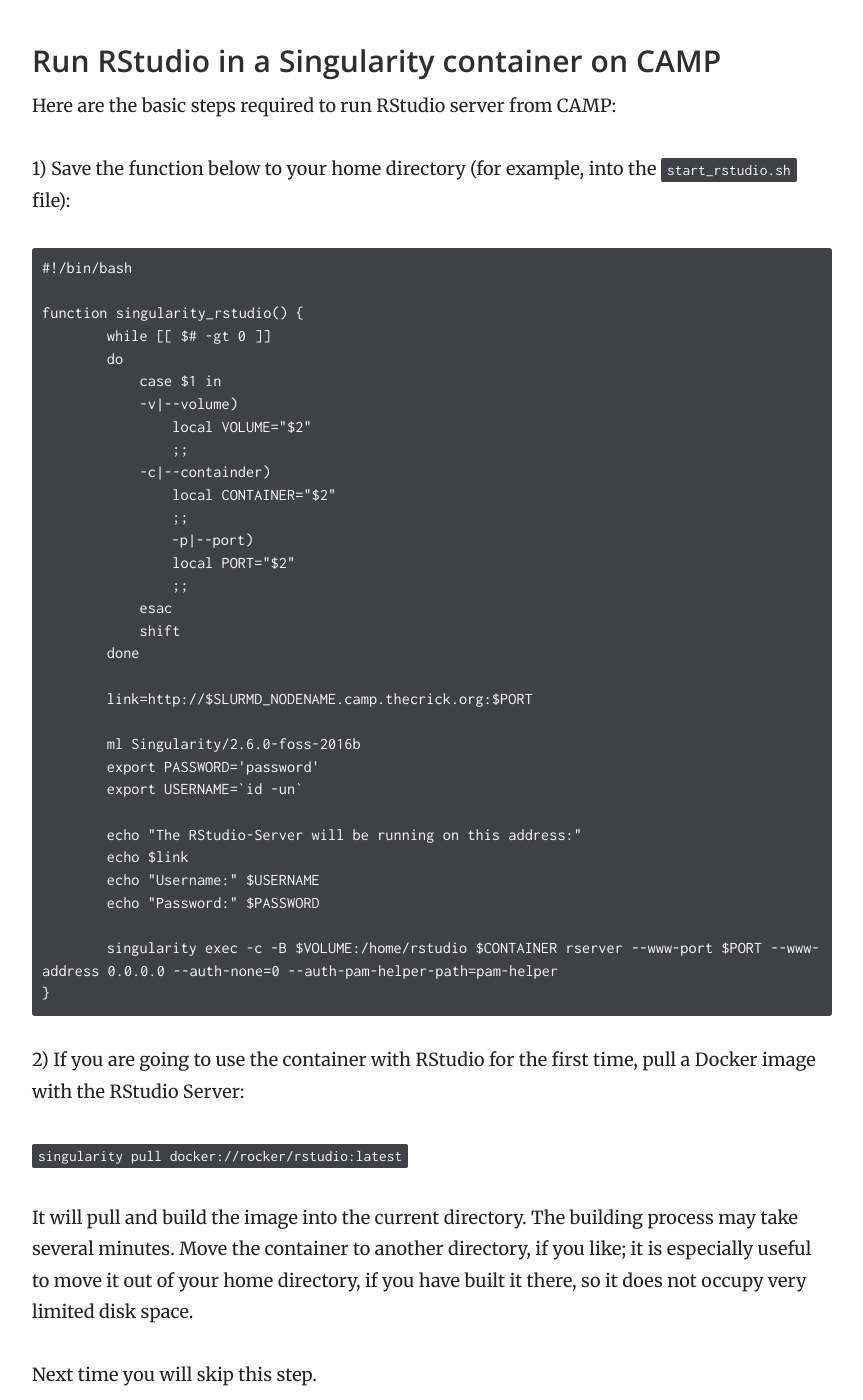
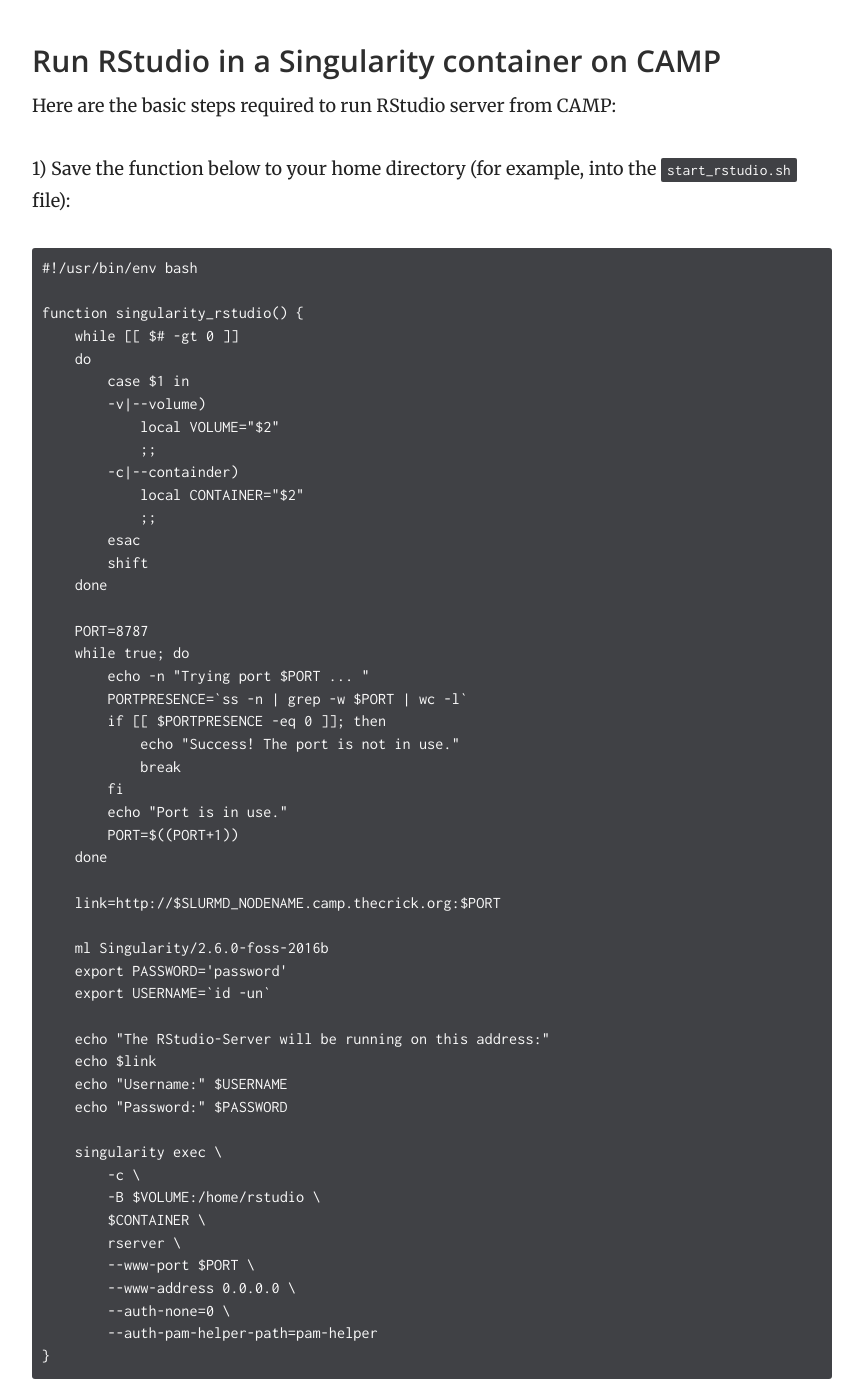
Before and after one commit to luslab/luslab.github.io, a Jekyll site: the page built from _docs/reproducibility/containerising_R.md, in a window 1280 px wide and 1400 px high, scrolled down 3263 px. Shown: the whole window, without its empty margins (358-1221 px from the left). Built offline with Jekyll 4.4.1, drawn with Linux system fonts in a browser that asks for light colours; some of the changed text lies outside the part shown.

Commit message:
Added port search for RStudio in a container

````diff
--- a/_docs/reproducibility/containerising_R.md
+++ b/_docs/reproducibility/containerising_R.md
@@ -107,37 +107,54 @@ Here are the basic steps required to run RStudio server from CAMP:
 1) Save the function below to your home directory (for example, into the `start_rstudio.sh` file):
 
 ```
-#!/bin/bash
+#!/usr/bin/env bash
 
 function singularity_rstudio() {
-	while [[ $# -gt 0 ]]
-	do
-	    case $1 in
-	    -v|--volume)
-	        local VOLUME="$2"
-	        ;;
-	    -c|--containder)
-	        local CONTAINER="$2"
-	        ;;
-	   	-p|--port)
-	        local PORT="$2"
-	        ;;
-	    esac
-	    shift
-	done
+    while [[ $# -gt 0 ]]
+    do
+        case $1 in
+        -v|--volume)
+            local VOLUME="$2"
+            ;;
+        -c|--containder)
+            local CONTAINER="$2"
+            ;;
+        esac
+        shift
+    done
 
-	link=http://$SLURMD_NODENAME.camp.thecrick.org:$PORT
+    PORT=8787
+    while true; do
+        echo -n "Trying port $PORT ... "
+        PORTPRESENCE=`ss -n | grep -w $PORT | wc -l`
+        if [[ $PORTPRESENCE -eq 0 ]]; then
+            echo "Success! The port is not in use."
+            break
+        fi
+        echo "Port is in use."
+        PORT=$((PORT+1))
+    done
 
-	ml Singularity/2.6.0-foss-2016b
-	export PASSWORD='password'
-	export USERNAME=`id -un`
+    link=http://$SLURMD_NODENAME.camp.thecrick.org:$PORT
 
-	echo "The RStudio-Server will be running on this address:"
-	echo $link
-	echo "Username:" $USERNAME
-	echo "Password:" $PASSWORD
+    ml Singularity/2.6.0-foss-2016b
+    export PASSWORD='password'
+    export USERNAME=`id -un`
 
-	singularity exec -c -B $VOLUME:/home/rstudio $CONTAINER rserver --www-port $PORT --www-address 0.0.0.0 --auth-none=0 --auth-pam-helper-path=pam-helper
+    echo "The RStudio-Server will be running on this address:"
+    echo $link
+    echo "Username:" $USERNAME
+    echo "Password:" $PASSWORD
+
+    singularity exec \
+        -c \
+        -B $VOLUME:/home/rstudio \
+        $CONTAINER \
+        rserver \
+        --www-port $PORT \
+        --www-address 0.0.0.0 \
+        --auth-none=0 \
+        --auth-pam-helper-path=pam-helper
 }
 ```
 
@@ -171,12 +188,12 @@ A URL, username and password should now be displayed in the terminal. Use these
 
 - On CAMP, run exactly the same version of R you are running in RStudio (you can print the version of R with `R.version.string`). You can install the version of R you need from Bioconda or find it among Slurm modules available on CAMP with `ml spider R`.
 
-- In the R console on CAMP, set the new installation location for packages: `.libPaths(<volume_to_mount>/r_packages)`.
+- In the R console on CAMP, set the new installation location for packages: `.libPaths('<volume_to_mount>/r_packages')`.
 
-- In the R console of RStudio, run the same command: `.libPaths(/home/rstudio/<path_to_r_packages_inside_volume_to_mount>/r_packages)` - so that RStudio knows where to look for packages.
+- In the R console of RStudio, run the same command: `.libPaths('/home/rstudio/<path_to_r_packages_inside_volume_to_mount>/r_packages')` - so that RStudio knows where to look for packages.
 
 - In the R console on CAMP, install the packages you need.
 
 - Now, in the RStudio you should be able to access the installed packages with `library(<...>)`.
 
-8) You need to provide the path to the installed packages every time you start the RStudio. So, in RStudio, after running `setwd('/home/rstudio')`, you will need to run `.libPaths(/home/rstudio/<path_to_r_packages_inside_volume_to_mount>/r_packages)` before running any other commands.
+8) You need to provide the path to the installed packages every time you start the RStudio. So, in RStudio, after running `setwd('/home/rstudio')`, you will need to run `.libPaths('/home/rstudio/<path_to_r_packages_inside_volume_to_mount>/r_packages')` before running any other commands.
````
Also changed, not shown: other parts of _docs/reproducibility/containerising_R.md (+1 -1 lines).
